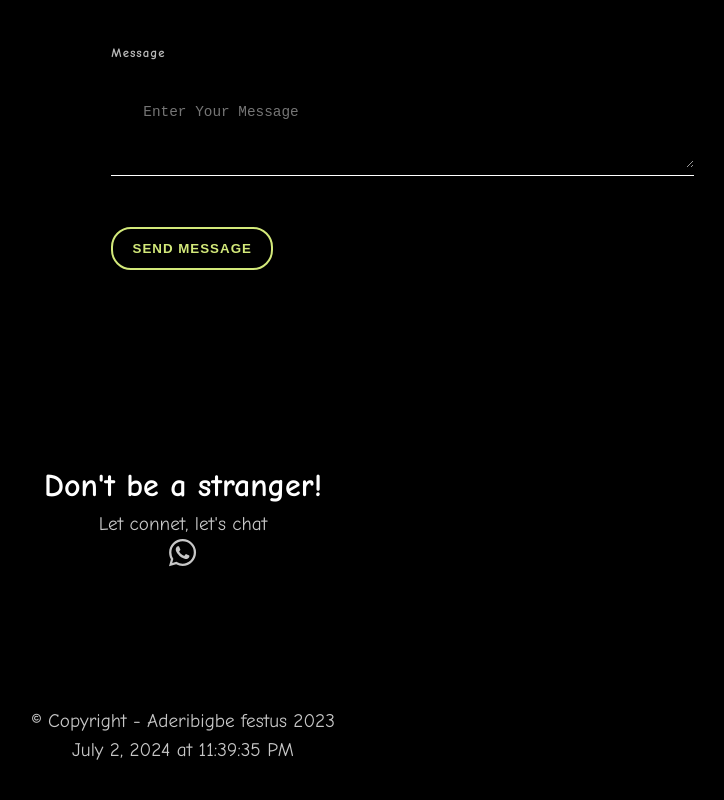
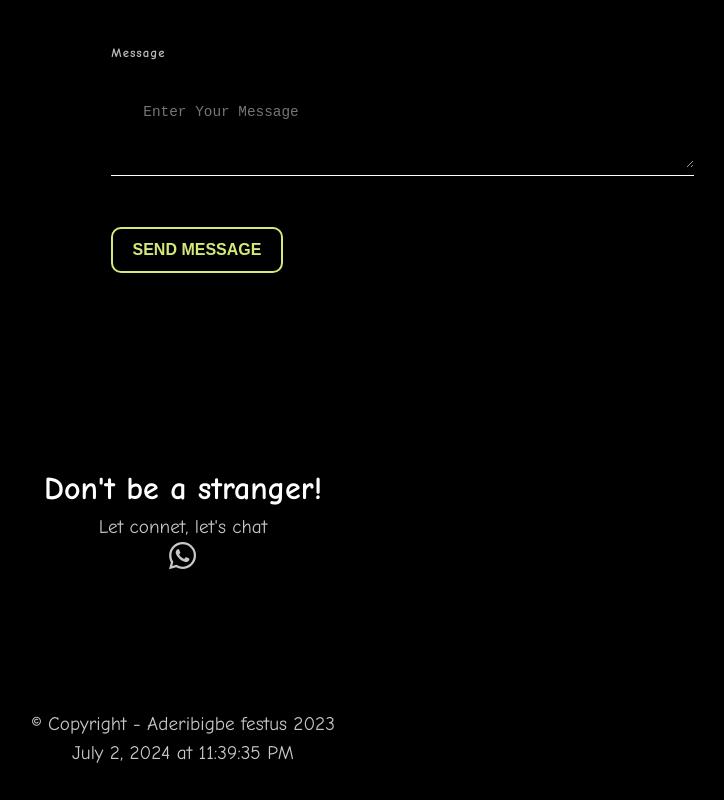
Before and after one commit to Festus891/Personal-Portfolio, a React (Create React App) app: page /contact in a window 1280 px wide. Shown: the part 688-1488 px from the top of the page, without its empty margins (457-1181 px from the left). Built offline with nearby package versions, Linux system fonts and the light colour scheme.

Commit message:
fix button

```diff
--- a/src/components/header/CTA.jsx
+++ b/src/components/header/CTA.jsx
@@ -14,7 +14,6 @@ const CTA = () => {
         animate={{ x: 0 }}
         whileHover={{
           scale: [1, 1.1, 1, 1.1, 1, 1.1],
-          boxShadow: "0px 0px 8px rgb(255, 255, 255)",
         }}
       >
         Resume
@@ -25,7 +24,7 @@ const CTA = () => {
         className="btn btn-primary"
         initial={{ x: "100vw" }}
         animate={{ x: 0 }}
-        whileHover={{ scale: 1.1, boxShadow: "0px 0px 8px rgb(255, 255, 255)" }}
+        whileHover={{ scale: 1.1 }}
       >
         Contact me
       </motion.a>
--- a/src/index.css
+++ b/src/index.css
@@ -74,8 +74,8 @@ a {
   transition: var(--transition);
 }
 
-.btn {
-  /* width: 10rem; */
+/* .btn {
+
   width: max-content;
   display: inline-block;
   padding: 0.75rem 1.2rem;
@@ -88,14 +88,57 @@ a {
   border-radius: 20px;
   box-shadow: 0 5px 15px 0 rgba(0, 0, 0, 0.15);
   transition: transform 0.3s;
+} */
+
+.btn {
+  display: inline-block;
+  width: max-content;
+  display: inline-block;
+  padding: 0.75rem 1.2rem;
+  color: var(--color-dark);
+  text-transform: uppercase;
+  cursor: pointer;
+  font-size: 16px;
+  font-weight: bolder;
+  text-align: center;
+  transition: all 0.3s ease;
+  position: relative;
+  outline: none;
+  border: none;
+  border-radius: 10px;
+  z-index: 0;
+  background: #d3e97a;
+  box-shadow: 0 5px 15px 0 rgba(0, 0, 0, 0.15);
 }
 
 .btn:hover {
+  color: #d3e97a;
+  background-color: transparent;
+  font-weight: bold;
+  border: 2px solid #d3e97a;
+}
+.btn:hover:after {
+  height: 100%;
+}
+.btn:after {
+  content: "";
+  position: absolute;
+  z-index: -1;
+  transition: all 0.3s ease;
+  left: 0;
+  bottom: 0;
+  height: 0;
+  width: 100%;
+  background-color: #1f1f1f;
+  border-radius: 8px;
+}
+
+/* .btn:hover {
   background-color: transparent;
   color: #d3e97a;
   border: 2px solid #d3e97a;
   font-weight: bold;
-}
+} */
 
 .btn-primary {
   background: transparent;
@@ -106,7 +149,7 @@ a {
 
 .btn-primary:hover {
   background: #d3e97a;
-  color: var(--color-dark);
+  color: var(--color-white);
 }
 
 img {
```
